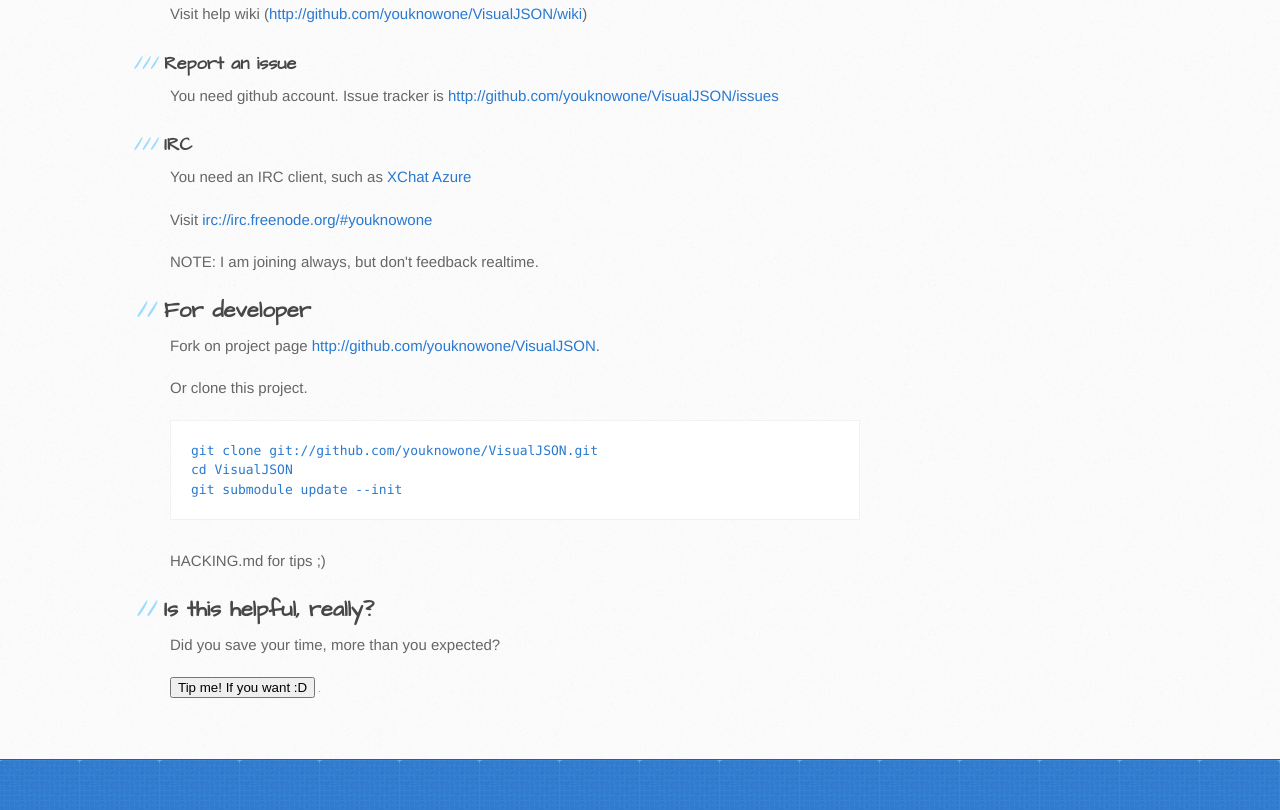
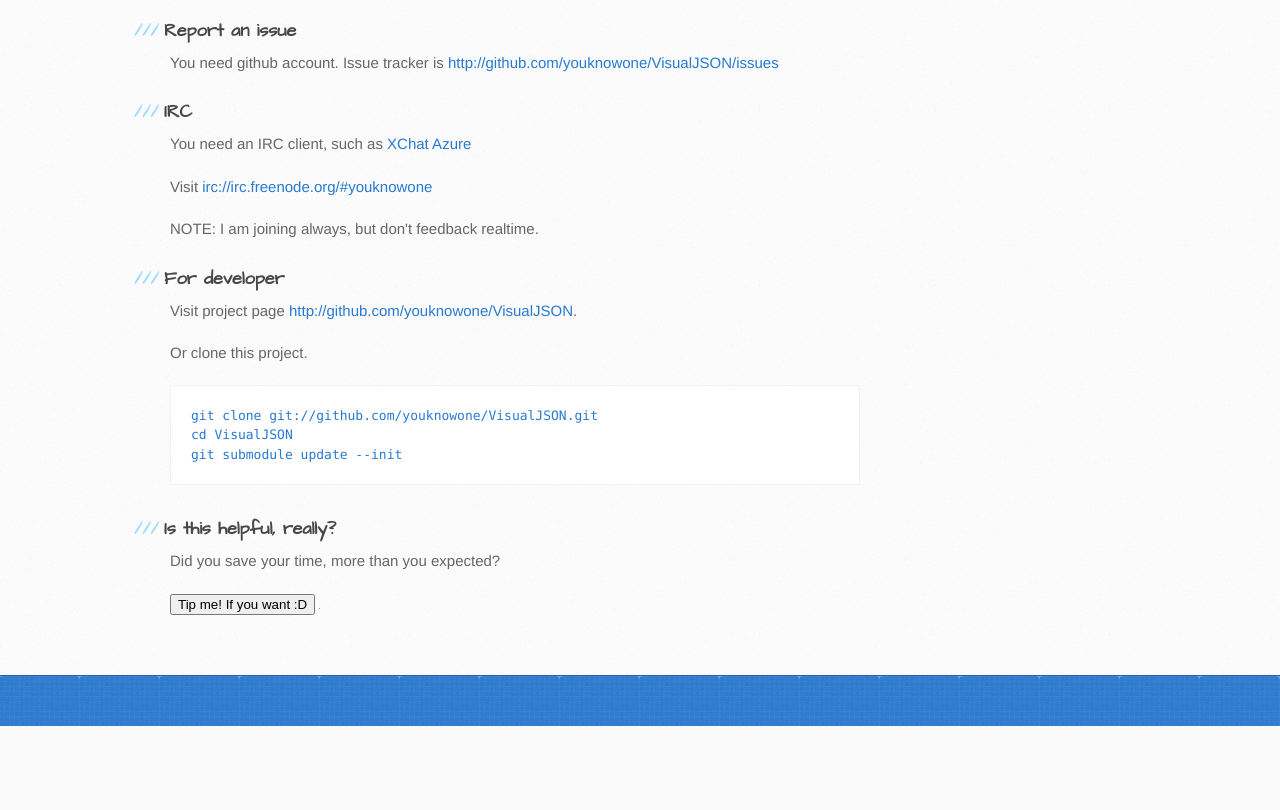
Before and after one commit to youknowone/VisualJSON, a plain HTML site: page index.html in a window 1280 px wide. Shown: the part 917-1727 px from the top of the page. After the commit the page ends 1643 px from the top, so only its background shows below. Drawn offline with Linux system fonts and the light colour scheme.

Commit message:
basically for user

```diff
--- a/index.html
+++ b/index.html
@@ -33,8 +33,6 @@
 
           <div class="imgbox" style="border: solid 3px #369; padding: 5px; background-color:#ccc"><img src="screenshots/hangulize.png" /></div>
 
-<h2>For user</h2>
-
 <h3>Download</h3>
 
 <p>Download recent VisualJSON on Appstore. (<a href="http://itunes.apple.com/app/id488709442">http://itunes.apple.com/app/id488709442</a>)</p>
@@ -54,9 +52,9 @@
 <p>Visit <a href="irc://irc.freenode.org/#youknowone">irc://irc.freenode.org/#youknowone</a></p>
 <p>NOTE: I am joining always, but don't feedback realtime.</p>
 
-<h2>For developer</h2>
+<h3>For developer</h3>
 
-<p>Fork on project page <a href="http://github.com/youknowone/VisualJSON">http://github.com/youknowone/VisualJSON</a>.</p>
+<p>Visit project page <a href="http://github.com/youknowone/VisualJSON">http://github.com/youknowone/VisualJSON</a>.</p>
 
 <p>Or clone this project.</p>
 
@@ -65,9 +63,7 @@ cd VisualJSON
 git submodule update --init
 </code></pre>
 
-<p>HACKING.md for tips ;)</p>
-
-<h2>Is this helpful, really?</h2>
+<h3>Is this helpful, really?</h3>
 <p>Did you save your time, more than you expected?</p>
 <form action="https://www.paypal.com/cgi-bin/webscr" method="post">
 <input type="hidden" name="cmd" value="_s-xclick">
```
